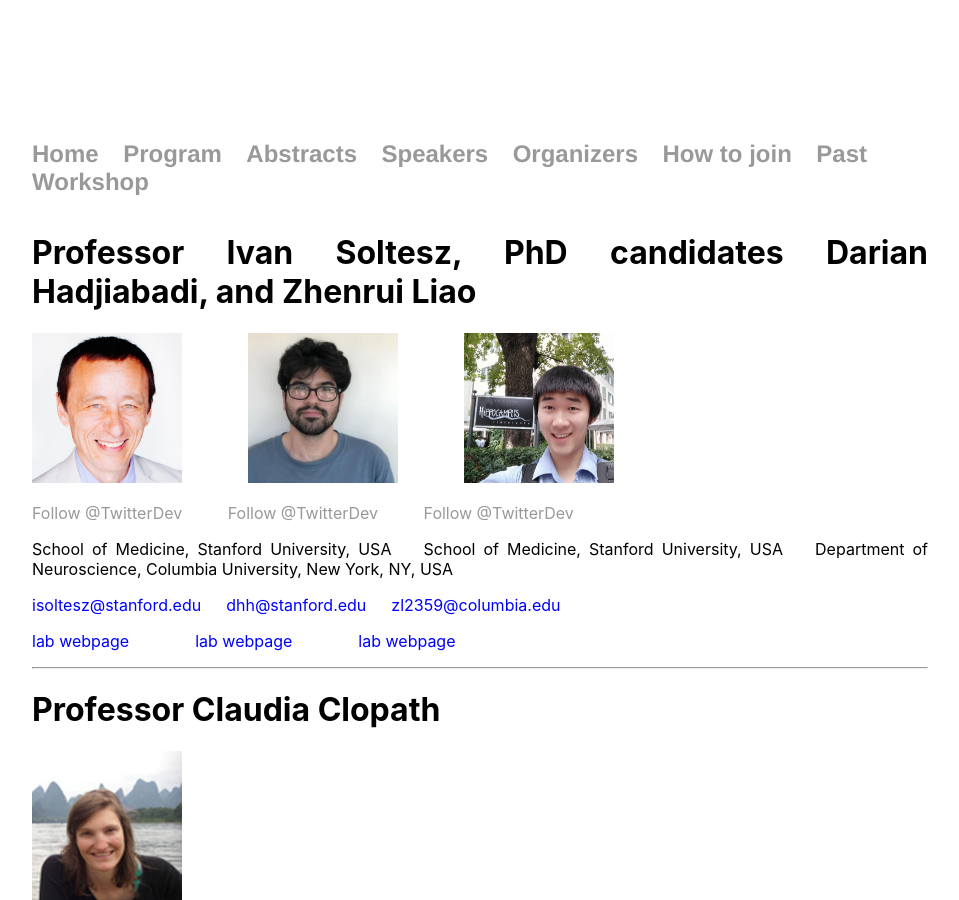
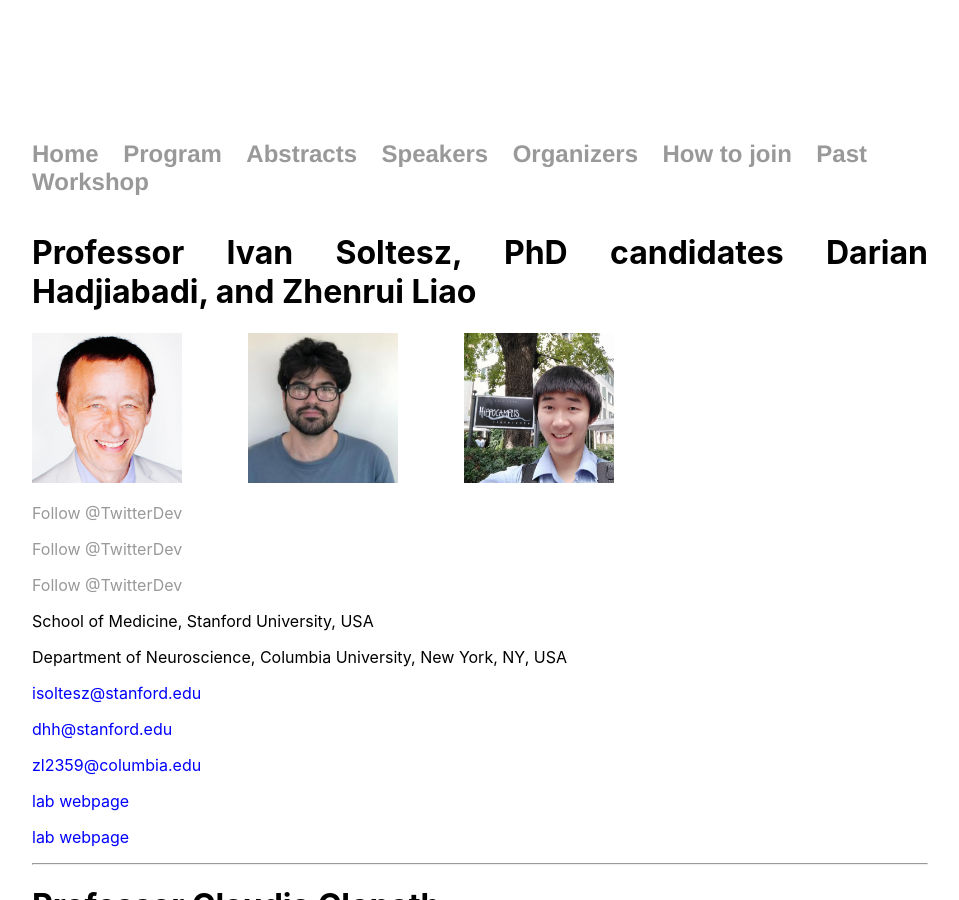
Before and after one commit to spirosChv/ocns2021interneurons, a Jekyll site: the page built from speakers/index.html, in a window 1280 px wide and 900 px high. Shown: the whole window, without its empty margins (160-1119 px from the left). Built offline with Jekyll 4.4.1, drawn with Linux system fonts in a browser that asks for light colours; comment, search, counter and statistics services are not loaded.

Commit message:
Update index.html

```diff
--- a/speakers/index.html
+++ b/speakers/index.html
@@ -16,42 +16,36 @@ title: Speakers
 	&emsp;
 	<img src="../figures/liao.png" alt="liao" width="150" height="150">
 	<p>
-
 		<a href="https://twitter.com/solteszlab" class="twitter-follow-button" data-show-count="false">Follow @TwitterDev</a>
 		<script async src="https://platform.twitter.com/widgets.js" charset="utf-8"></script>
-		&emsp;
-		&emsp;
+	</p>
+	<p>
 		<a href="https://twitter.com/darian4you" class="twitter-follow-button" data-show-count="false">Follow @TwitterDev</a>
 		<script async src="https://platform.twitter.com/widgets.js" charset="utf-8"></script>
-		&emsp;
-		&emsp;
+	</p>
+	<p>
 		<a href="https://twitter.com/neurozhen" class="twitter-follow-button" data-show-count="false">Follow @TwitterDev</a>
 		<script async src="https://platform.twitter.com/widgets.js" charset="utf-8"></script>
-
 	</p>
 	<p>
 		School of Medicine, Stanford University, USA
-		&emsp;
-		School of Medicine, Stanford University, USA
-		&emsp;
+	</p>
+	<p>
 		Department of Neuroscience, Columbia University, New York, NY, USA
 	</p>
 	<p>
 		<a style="color:blue" href="mailto:isoltesz@stanford.edu" target="_blank" rel="noopener noreferrer">isoltesz@stanford.edu</a>
-		&emsp;
+	</p>
+	<p>
 		<a style="color:blue" href="mailto:dhh@stanford.edu" target="_blank" rel="noopener noreferrer">dhh@stanford.edu</a>
-		&emsp;
+	</p>
+	<p>
 		<a style="color:blue" href="mailto:zl2359@columbia.edu" target="_blank" rel="noopener noreferrer">zl2359@columbia.edu</a>
 	</p>
 	<p>
 		<a style="color:blue" href="https://solteszlab.com/" target="_blank" rel="noopener noreferrer">lab webpage</a>
-		&emsp;
-		&emsp;
-		&emsp;
-		<a style="color:blue" href="https://solteszlab.com/" target="_blank" rel="noopener noreferrer">lab webpage</a>
-		&emsp;
-		&emsp;
-		&emsp;
+	</p>
+	<p>
 		<a style="color:blue" href="https://www.losonczylab.org/" target="_blank" rel="noopener noreferrer">lab webpage</a>
 	</p>
 
```
